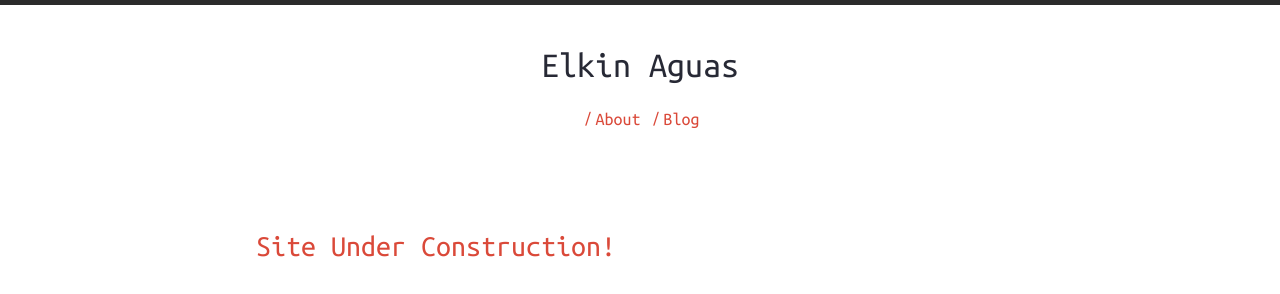
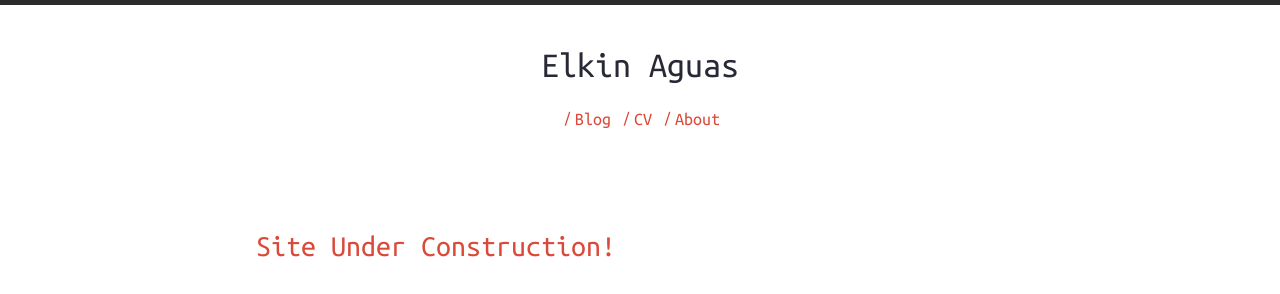
Before and after one commit to elkinaguas/elkinaguas.github.io, a Jekyll site: the page built from index.html, in a window 1280 px wide. Shown: the top 294 px of the page. Built offline with Jekyll 4.4.1, drawn with Linux system fonts in a browser that asks for light colours; nearby versions of some CDN libraries.

Commit message:
Update header-links.html

```diff
--- a/_includes/header-links.html
+++ b/_includes/header-links.html
@@ -1,8 +1,11 @@
 <ul>
+	<li>
+		<a href="{{ '/blog' | prepend: site.baseurl | prepend: site.url }}">Blog</a><span>/</span>
+	</li>
+	<li>
+		<a href="{{ '/CV' | prepend: site.baseurl | prepend: site.url }}">CV</a><span>/</span>
+	</li>
 	<li>
 		<a href="{{ '/about' | prepend: site.baseurl | prepend: site.url }}">About</a><span>/</span>
 	</li>
-	<li>
-		<a href="{{ '/blog' | prepend: site.baseurl | prepend: site.url }}">Blog</a><span>/</span>
-	</li>
 </ul>
```
